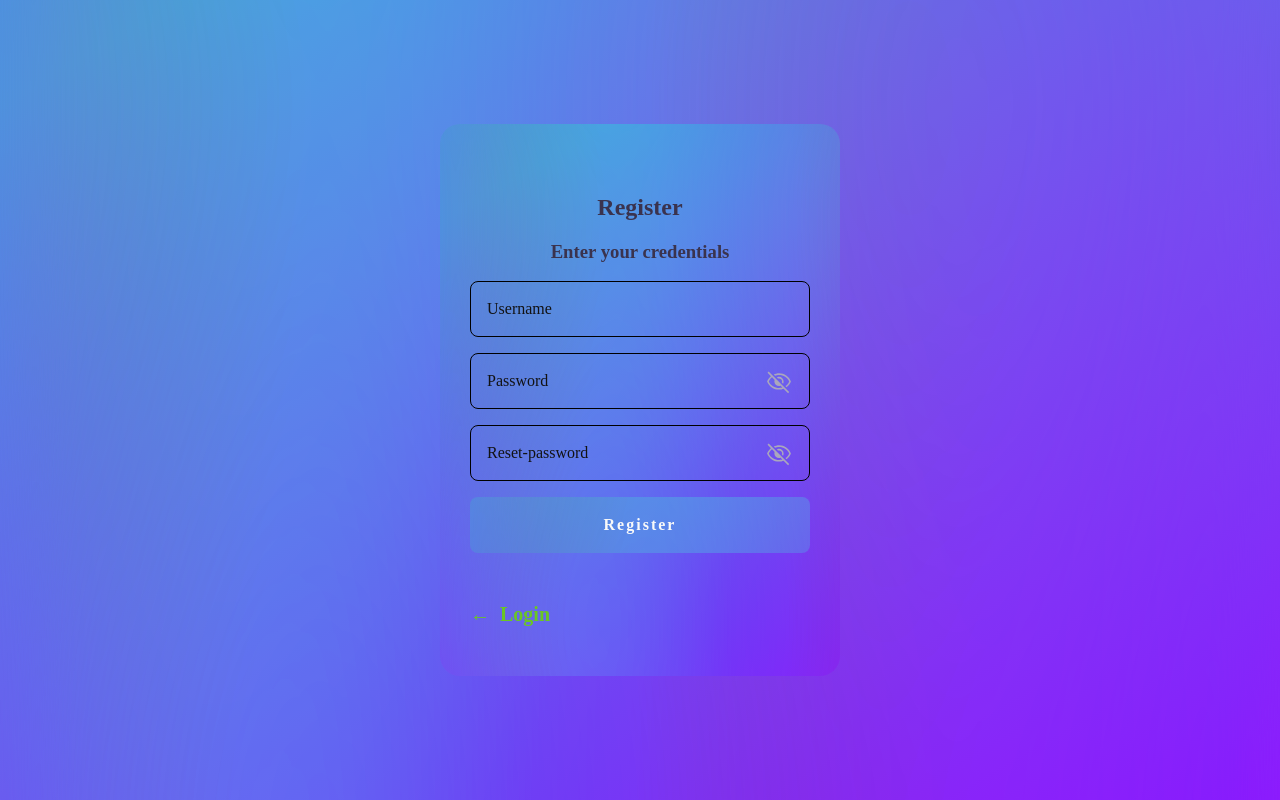
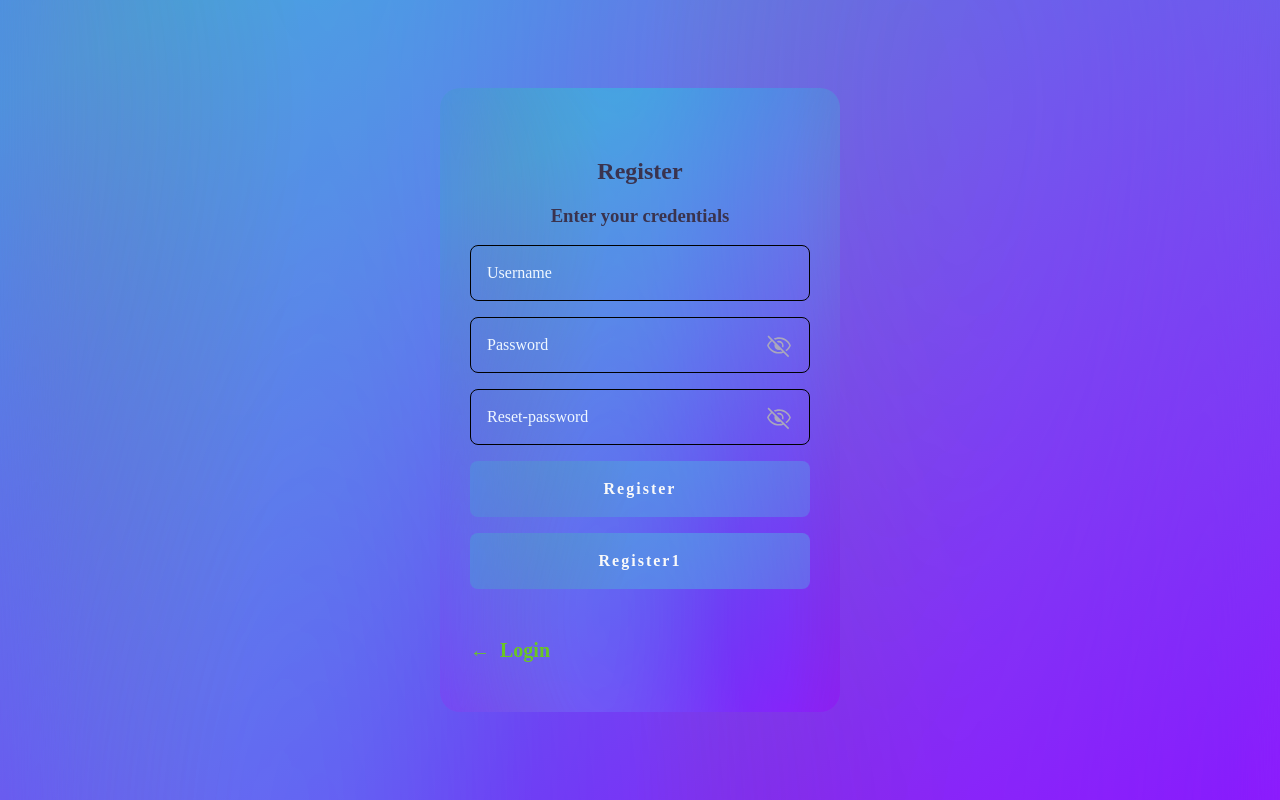
Before and after one commit to Ankushtsalian/TEST_LOGIN_JWT_FULLSTACK, a React (Create React App) app in the folder FRONTEND/: page / in a window 1280 px wide. Built offline with nearby package versions, Linux system fonts and the light colour scheme.

Commit message:
added register modified

```diff
--- a/FRONTEND/src/App.css
+++ b/FRONTEND/src/App.css
@@ -76,4 +76,5 @@ input[type="password"],input[type="text"]
 {
     background: transparent;
     border: 1px solid black;
+    color: aliceblue;
 }
--- a/FRONTEND/src/App.js
+++ b/FRONTEND/src/App.js
@@ -4,14 +4,39 @@ import Register from "./components/Register";
 import Login from "./components/Login";
 import Dashboard from "./components/Dashboard";
 import { BrowserRouter as Router, Routes, Route } from "react-router-dom";
+import { useState } from "react";
 
 function App() {
+  const [formInput, setFormInput] = useState({
+    registerUsername: "",
+    registerPassword: "",
+    registerResetPassword: "",
+  });
+
+  // const { registerPassword, registerResetPassword } = formInput;
+  console.log(formInput);
+  const handleInput = (e) => {
+    const { name, value } = e.target;
+    setFormInput((formValue) => ({ ...formValue, [name]: value }));
+  };
   return (
     <main>
       <Router>
         <Routes>
-          <Route path="/" element={<Register />} />
-          <Route path="/login" element={<Login />} />
+          <Route
+            path="/"
+            element={
+              <Register
+                handleInput={handleInput}
+                formInput={formInput}
+                setFormInput={setFormInput}
+              />
+            }
+          />
+          <Route
+            path="/login"
+            element={<Login handleInput={handleInput} formInput={formInput} />}
+          />
           <Route path="/Dashboard" element={<Dashboard />} />
         </Routes>
       </Router>
--- a/FRONTEND/src/components/Password.jsx
+++ b/FRONTEND/src/components/Password.jsx
@@ -1,6 +1,6 @@
 import React, { useState } from "react";
 
-const Password = ({ placeholder }) => {
+const Password = ({ placeholder, handleInput, name }) => {
   const [toggleButton, setToggleButton] = useState(false);
   const togglePassword = () => {
     setToggleButton(!toggleButton);
@@ -8,11 +8,13 @@ const Password = ({ placeholder }) => {
   return (
     <div className="password">
       <input
-        autocomplete="off"
+        autoComplete="off"
         spellCheck="false"
         className="control"
+        name={name}
         type={toggleButton ? "text" : "password"}
         placeholder={placeholder}
+        onChange={handleInput}
       />
       <button
         className={toggleButton ? "toggle" : "toggle showing"}
--- a/FRONTEND/src/components/Register.jsx
+++ b/FRONTEND/src/components/Register.jsx
@@ -1,7 +1,19 @@
+import { useState } from "react";
 import { Link } from "react-router-dom";
 import Password from "./Password";
 
-const Register = () => {
+const Register = ({ formInput, setFormInput, handleInput }) => {
+  const [dis, setDis] = useState(true);
+  const disable = () => {
+    setDis(!dis);
+  };
+
+  const { registerPassword, registerResetPassword } = formInput;
+  // const handleInput = (e) => {
+  //   const { name, value } = e.target;
+  //   console.log(e.target.value);
+  //   setFormInput((formValue) => ({ ...formValue, [name]: value }));
+  // };
   return (
     <div className="register-card">
       <div>
@@ -11,15 +23,33 @@ const Register = () => {
           <input
             spellCheck="false"
             className="control"
+            name="registerUsername"
             type="text"
             placeholder="Username"
+            onChange={handleInput}
           />
 
-          <Password placeholder="Password" />
-          <Password placeholder="Reset-password" />
+          <Password
+            placeholder="Password"
+            name="registerPassword"
+            handleInput={handleInput}
+          />
+          <Password
+            placeholder="Reset-password"
+            name="registerResetPassword"
+            handleInput={handleInput}
+          />
 
-          <button className="control" type="button">
+          <button
+            className="control"
+            type="button"
+            disabled={dis}
+            onClick={() => alert("hello")}
+          >
             Register
+          </button>
+          <button className="control" type="button" onClick={disable}>
+            Register1
           </button>
         </form>
       </div>
--- a/FRONTEND/src/styles/login_register.css
+++ b/FRONTEND/src/styles/login_register.css
@@ -30,7 +30,8 @@
 }
 
 .login-form input.control::placeholder ,.register-form input.control::placeholder{
-    color: #121213;
+    color: aliceblue;
+
 }
 
 .login-form>button.control ,.register-form>button.control{
```
